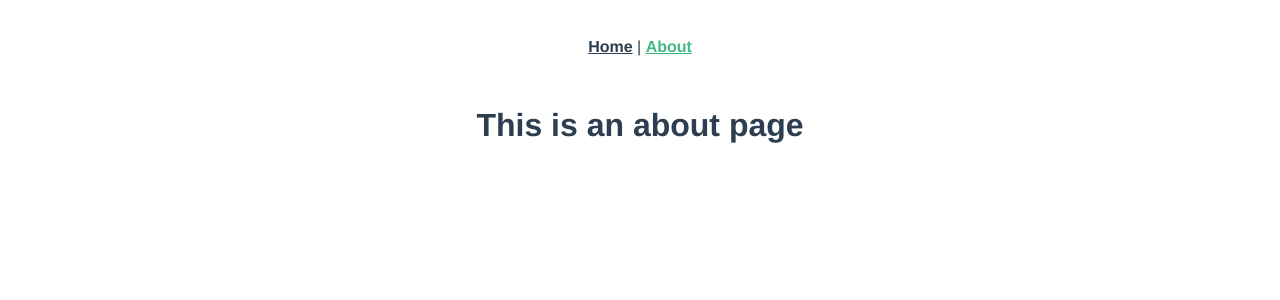
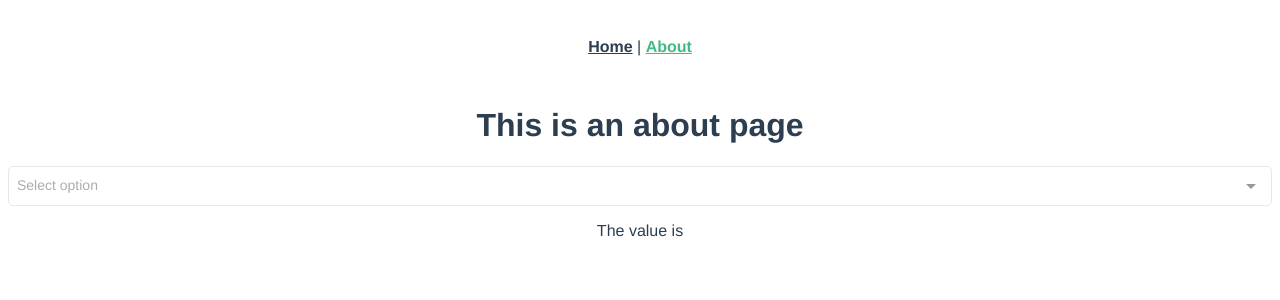
Before and after one commit to Pulp-Function/vue-test-app, a Vue app: page /about in a window 1280 px wide. Shown: the top 300 px of the page. Built offline with nearby package versions, Linux system fonts and the light colour scheme.

Commit message:
Add multi-select component

```diff
--- a/package.json
+++ b/package.json
@@ -10,6 +10,7 @@
   "dependencies": {
     "core-js": "^3.6.5",
     "vue": "^2.6.11",
+    "vue-multiselect": "^2.1.6",
     "vue-router": "^3.2.0"
   },
   "devDependencies": {
--- a/src/views/About.vue
+++ b/src/views/About.vue
@@ -1,5 +1,23 @@
 <template>
   <div class="about">
     <h1>This is an about page</h1>
+    <multiselect v-model="value" :options="options" :multiple="true"></multiselect>
+    <p>The value is {{ value }}</p>
   </div>
 </template>
+
+<style src="vue-multiselect/dist/vue-multiselect.min.css"></style>
+
+<script>
+import Multiselect from "vue-multiselect";
+
+export default {
+  components: { Multiselect },
+  data() {
+    return {
+      value: null,
+      options: ["list", "of", "options"],
+    };
+  },
+};
+</script>
```
Also changed, not shown: 1 other file (tests, documents, lock files or other folders).
